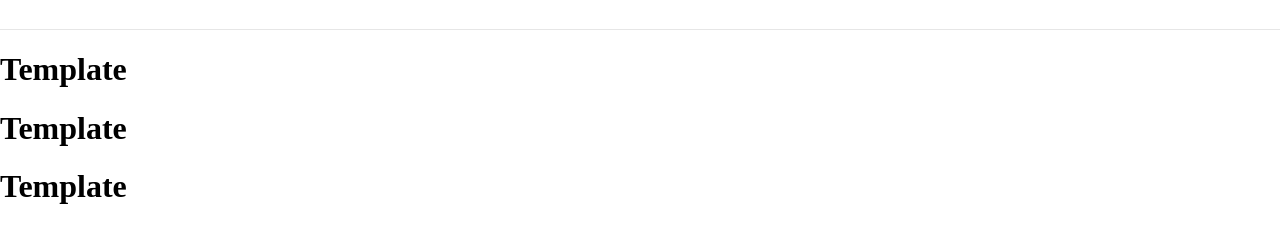
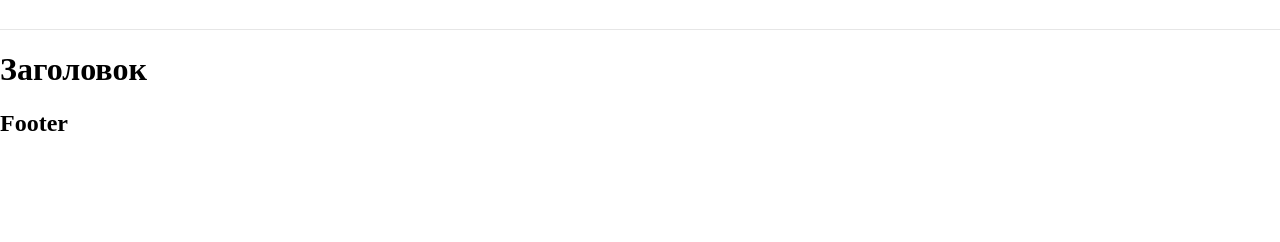
Before and after one commit to pomazkovanton/noiceland, a website built with Parcel: page src/index.html in a window 1280 px wide. Shown: the part 60-302 px from the top of the page. Built offline with nearby package versions, Linux system fonts and the light colour scheme.

Commit message:
feat(page): добавить базовую разметку страницы
удалил лишние тэги, добавил main и footer тэги

```diff
--- a/src/index.html
+++ b/src/index.html
@@ -53,8 +53,11 @@
         </nav>
       </div>
     </header>
-    <h1>Template</h1>
-    <h1>Template</h1>
-    <h1>Template</h1>
+    <main>
+      <h1>Заголовок</h1>
+    </main>
+    <footer>
+      <h2>Footer</h2>
+    </footer>
   </body>
 </html>
```
